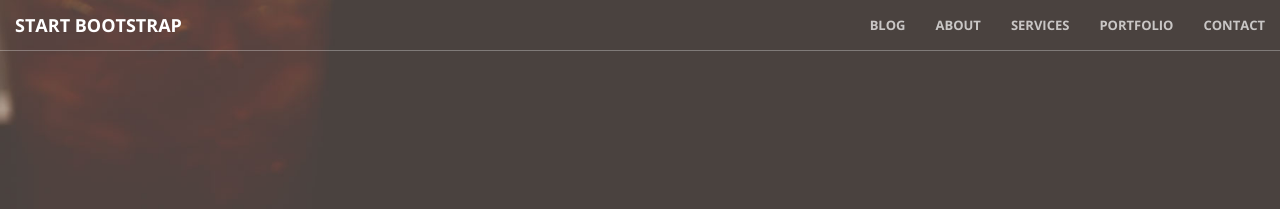
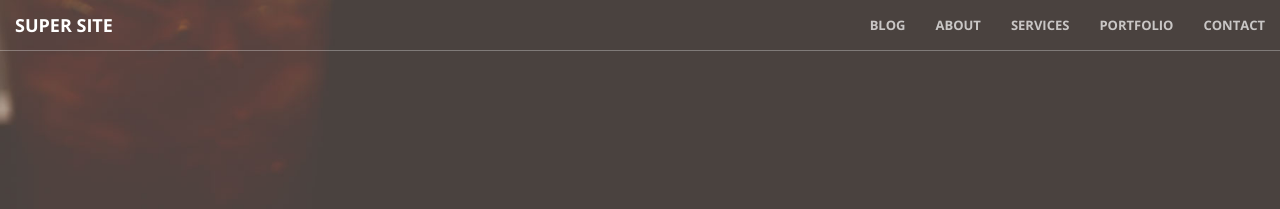
Before and after one commit to sergeychernyshev/cloudcannon_test, a Jekyll site: the page built from index.html, in a window 1280 px wide. Shown: the top 209 px of the page. Built offline with Jekyll 4.4.1, drawn with Linux system fonts in a browser that asks for light colours.

Commit message:
Changed the nav

```diff
--- a/_includes/nav.html
+++ b/_includes/nav.html
@@ -8,7 +8,7 @@
         <span class="icon-bar"></span>
         <span class="icon-bar"></span>
       </button>
-      <a class="navbar-brand" href="/">Start Bootstrap</a>
+      <a class="navbar-brand" href="/">Super Site</a>
     </div>
 
     <!-- Collect the nav links, forms, and other content for toggling -->
```
